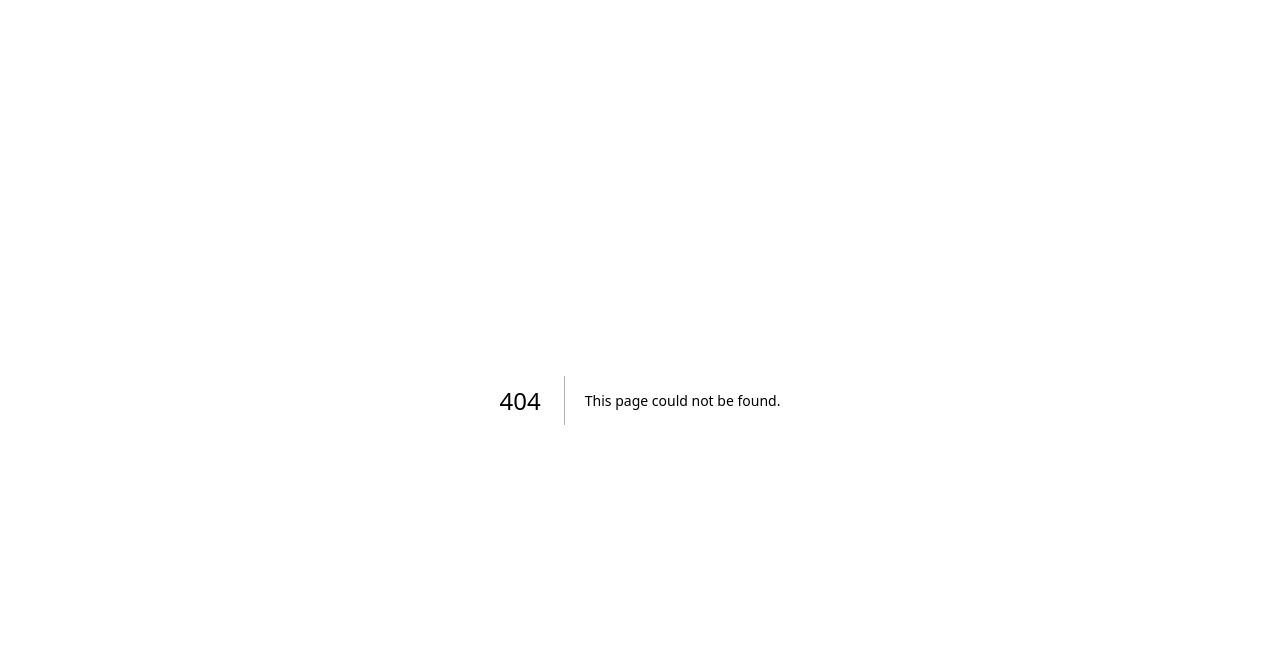
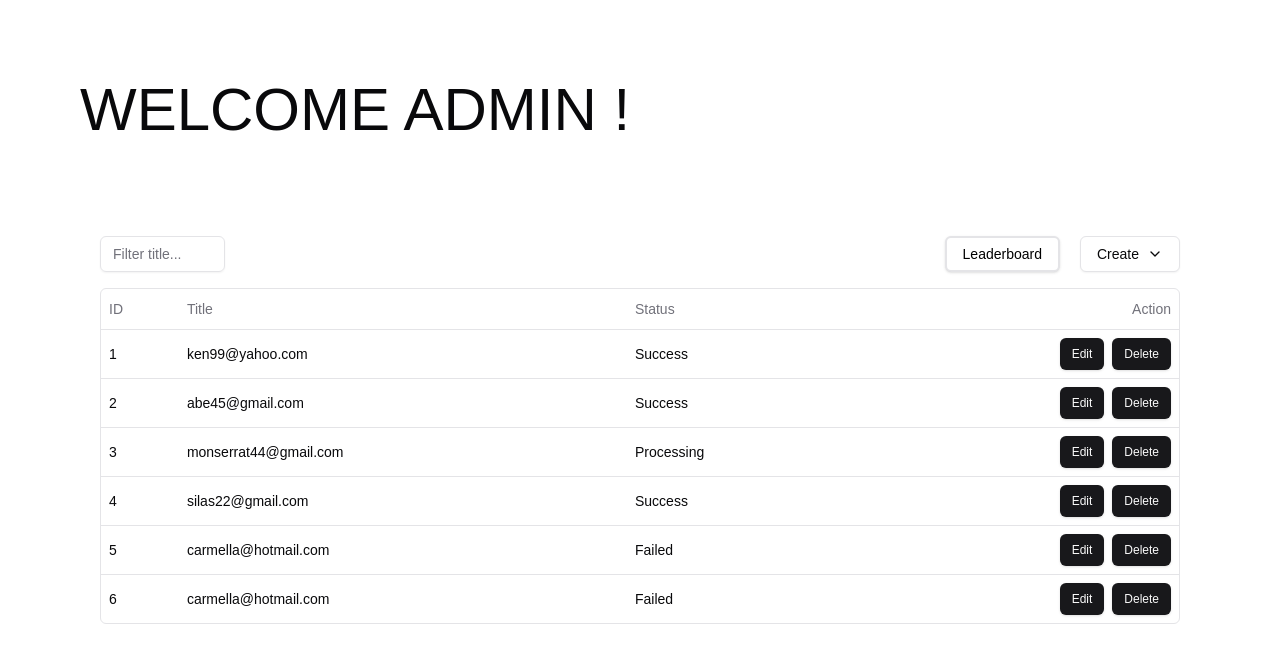
Before and after one commit to dinei254/Igiideation26, a Next.js app: page /adminPages in a window 1280 px wide. Before the commit this address had no page. Shown: the top 662 px of the page. Built offline with nearby package versions, Linux system fonts and the light colour scheme.

Commit message:
Update createUser page
create a user page and insert table view for user

```diff
--- a/app/adminPages/admin.tsx
+++ b/app/adminPages/page.tsx
@@ -1,5 +1,5 @@
 import Image from "next/image";
-import TitleTable from "@/components/ui/titleTable";
+import TitleTable from "@/components/titleTable";
 
 export default function AdminPage() {
   return (
--- /dev/null
+++ b/app/createUser/page.tsx
@@ -0,0 +1,16 @@
+import Image from "next/image";
+import Link from "next/link";
+import UserTable from "@/components/userTable";
+
+export default function CreateUser() {
+  return (
+    <div>
+      <div className="text-6xl ml-36 mt-32">
+        List of User :
+      </div>
+      <div className="mx-28 my-10">
+        <UserTable></UserTable>
+      </div>
+    </div>
+  );
+}
--- a/app/page.tsx
+++ b/app/page.tsx
@@ -1,5 +1,6 @@
 import Image from "next/image";
-import AdminPage from "./adminPages/admin"
+import AdminPage from "./adminPages/page"
+import Link from "next/link";
 
 export default function Home() {
   return (
--- /dev/null
+++ b/components/titleTable.tsx
@@ -0,0 +1,254 @@
+"use client";
+
+import * as React from "react";
+import Link from "next/link";
+// import { useRouter } from "next/navigation";
+// import { Link } from "react-router-dom";
+import {
+  ColumnDef,
+  ColumnFiltersState,
+  SortingState,
+  VisibilityState,
+  flexRender,
+  getCoreRowModel,
+  getFilteredRowModel,
+  getPaginationRowModel,
+  getSortedRowModel,
+  useReactTable,
+} from "@tanstack/react-table";
+import { ArrowUpDown, ChevronDown, MoreHorizontal } from "lucide-react";
+
+import { Button } from "@/components/ui/button";
+import {
+  DropdownMenu,
+  DropdownMenuCheckboxItem,
+  DropdownMenuContent,
+  DropdownMenuItem,
+  DropdownMenuLabel,
+  DropdownMenuSeparator,
+  DropdownMenuTrigger,
+} from "@/components/ui/dropdown-menu";
+import { Input } from "@/components/ui/input";
+import {
+  Table,
+  TableBody,
+  TableCell,
+  TableHead,
+  TableHeader,
+  TableRow,
+} from "@/components/ui/table";
+
+const data: Payment[] = [
+  {
+    id: 1,
+    amount: 316,
+    status: "success",
+    title: "ken99@yahoo.com",
+  },
+  {
+    id: 2,
+    amount: 242,
+    status: "success",
+    title: "Abe45@gmail.com",
+  },
+  {
+    id: 3,
+    amount: 837,
+    status: "processing",
+    title: "Monserrat44@gmail.com",
+  },
+  {
+    id: 4,
+    amount: 874,
+    status: "success",
+    title: "Silas22@gmail.com",
+  },
+  {
+    id: 5,
+    amount: 721,
+    status: "failed",
+    title: "carmella@hotmail.com",
+  },
+  {
+    id: 6,
+    amount: 721,
+    status: "failed",
+    title: "carmella@hotmail.com",
+  },
+];
+
+export type Payment = {
+  id: number;
+  amount: number;
+  status: "pending" | "processing" | "success" | "failed";
+  title: string;
+};
+
+const editRow = (row: any) => {
+  console.log("Button 1 clicked for row:", row.original);
+};
+
+const deleteRow = (row: any) => {
+  console.log("Button 2 clicked for row:", row.original);
+};
+
+export const columns: ColumnDef<Payment>[] = [
+  {
+    accessorKey: "id",
+    header: "ID",
+    cell: ({ row }) => <div>{row.getValue("id")}</div>,
+  },
+  {
+    accessorKey: "title",
+    header: "Title",
+    cell: ({ row }) => <div className="lowercase">{row.getValue("title")}</div>,
+  },
+  {
+    accessorKey: "status",
+    header: "Status",
+    cell: ({ row }) => (
+      <div className="capitalize">{row.getValue("status")}</div>
+    ),
+  },
+  {
+    accessorKey: "amount",
+    header: () => <div className="text-right">Action</div>,
+    cell: ({ row }) => (
+      <div className="flex justify-end space-x-2">
+        <Button
+
+          size="sm"
+          onClick={() => editRow(row)}
+        >
+          Edit
+        </Button>
+        <Button
+
+          size="sm"
+          onClick={() => deleteRow(row)}
+        >
+          Delete
+        </Button>
+      </div>
+    ),
+  },
+];
+
+function TitleTable() {
+  const [sorting, setSorting] = React.useState<SortingState>([]);
+  const [columnFilters, setColumnFilters] = React.useState<ColumnFiltersState>(
+    []
+  );
+  const [columnVisibility, setColumnVisibility] =
+    React.useState<VisibilityState>({});
+  const [rowSelection, setRowSelection] = React.useState({});
+
+  const table = useReactTable({
+    data,
+    columns,
+    onSortingChange: setSorting,
+    onColumnFiltersChange: setColumnFilters,
+    getCoreRowModel: getCoreRowModel(),
+    getPaginationRowModel: getPaginationRowModel(),
+    getSortedRowModel: getSortedRowModel(),
+    getFilteredRowModel: getFilteredRowModel(),
+    onColumnVisibilityChange: setColumnVisibility,
+    onRowSelectionChange: setRowSelection,
+    state: {
+      sorting,
+      columnFilters,
+      columnVisibility,
+      rowSelection,
+    },
+  });
+
+  return (
+    <div className="w-full">
+      <div className="flex items-center py-4 gap-[45rem] ">
+        <Input
+          placeholder="Filter title..."
+          value={(table.getColumn("title")?.getFilterValue() as string) ?? ""}
+          onChange={(event) =>
+            table.getColumn("title")?.setFilterValue(event.target.value)
+          }
+          className="max-w-sm"
+        />
+        <div className="flex flex-row">
+          <Button className="mr-5 text-black bg-white border-2 hover:bg-gray-200">
+            Leaderboard
+          </Button>
+          <DropdownMenu>
+            <DropdownMenuTrigger asChild>
+              <Button variant="outline" className="ml-auto">
+                Create <ChevronDown />
+              </Button>
+            </DropdownMenuTrigger>
+            <DropdownMenuContent className="flex flex-col">
+              <Link href="/createUser" className=" ">
+                <Button className="bg-white text-black hover:text-white px-12">
+                  User
+                </Button>
+              </Link>
+
+              <Button className="bg-white text-black hover:text-white">
+                Title
+              </Button>
+            </DropdownMenuContent>
+          </DropdownMenu>
+        </div>
+      </div>
+      <div className="rounded-md border">
+        <Table>
+          <TableHeader>
+            {table.getHeaderGroups().map((headerGroup) => (
+              <TableRow key={headerGroup.id}>
+                {headerGroup.headers.map((header) => {
+                  return (
+                    <TableHead key={header.id}>
+                      {header.isPlaceholder
+                        ? null
+                        : flexRender(
+                            header.column.columnDef.header,
+                            header.getContext()
+                          )}
+                    </TableHead>
+                  );
+                })}
+              </TableRow>
+            ))}
+          </TableHeader>
+          <TableBody>
+            {table.getRowModel().rows?.length ? (
+              table.getRowModel().rows.map((row) => (
+                <TableRow
+                  key={row.id}
+                  data-state={row.getIsSelected() && "selected"}
+                >
+                  {row.getVisibleCells().map((cell) => (
+                    <TableCell key={cell.id}>
+                      {flexRender(
+                        cell.column.columnDef.cell,
+                        cell.getContext()
+                      )}
+                    </TableCell>
+                  ))}
+                </TableRow>
+              ))
+            ) : (
+              <TableRow>
+                <TableCell
+                  colSpan={columns.length}
+                  className="h-24 text-center"
+                >
+                  No results.
+                </TableCell>
+              </TableRow>
+            )}
+          </TableBody>
+        </Table>
+      </div>
+    </div>
+  );
+}
+
+export default TitleTable;
--- a/components/ui/titleTable.tsx
+++ b/components/userTable.tsx
@@ -1,6 +1,9 @@
 "use client";
 
 import * as React from "react";
+import Link from "next/link";
+// import { useRouter } from "next/navigation";
+// import { Link } from "react-router-dom";
 import {
   ColumnDef,
   ColumnFiltersState,
@@ -39,46 +42,46 @@ const data: Payment[] = [
   {
     id: 1,
     amount: 316,
-    status: "success",
-    title: "ken99@yahoo.com",
+    position: "Admin",
+    User: "ken99@yahoo.com",
   },
   {
     id: 2,
     amount: 242,
-    status: "success",
-    title: "Abe45@gmail.com",
+    position: "Admin",
+    User: "Abe45@gmail.com",
   },
   {
     id: 3,
     amount: 837,
-    status: "processing",
-    title: "Monserrat44@gmail.com",
+    position: "Judge",
+    User: "Monserrat44@gmail.com",
   },
   {
     id: 4,
     amount: 874,
-    status: "success",
-    title: "Silas22@gmail.com",
+    position: "Judge",
+    User: "Silas22@gmail.com",
   },
   {
     id: 5,
     amount: 721,
-    status: "failed",
-    title: "carmella@hotmail.com",
+    position: "Judge",
+    User: "carmella@hotmail.com",
   },
   {
     id: 6,
     amount: 721,
-    status: "failed",
-    title: "carmella@hotmail.com",
+    position: "Judge",
+    User: "carmella@hotmail.com",
   },
 ];
 
 export type Payment = {
   id: number;
   amount: number;
-  status: "pending" | "processing" | "success" | "failed";
-  title: string;
+  position: "Judge" | "Admin";
+  User: string;
 };
 
 const editRow = (row: any) => {
@@ -96,71 +99,20 @@ export const columns: ColumnDef<Payment>[] = [
     cell: ({ row }) => <div>{row.getValue("id")}</div>,
   },
   {
-    accessorKey: "title",
-    header: "Title",
-    cell: ({ row }) => <div className="lowercase">{row.getValue("title")}</div>,
+    accessorKey: "User",
+    header: "User",
+    cell: ({ row }) => <div className="lowercase">{row.getValue("User")}</div>,
   },
   {
-    accessorKey: "status",
-    header: "Status",
+    accessorKey: "position",
+    header: "Position",
     cell: ({ row }) => (
-      <div className="capitalize">{row.getValue("status")}</div>
+      <div className="capitalize">{row.getValue("position")}</div>
     ),
   },
-  {
-    accessorKey: "amount",
-    header: () => <div className="text-right">Action</div>,
-    cell: ({ row }) => (
-      <div className="flex justify-end space-x-2">
-        <Button
-          //variant="primary"
-          size="sm"
-          onClick={() => editRow(row)}
-        >
-          Edit
-        </Button>
-        <Button
-          // variant="secondary"
-          size="sm"
-          onClick={() => deleteRow(row)}
-        >
-          Delete
-        </Button>
-      </div>
-    ),
-  },
-  // {
-  //   id: "actions",
-  //   enableHiding: false,
-  //   cell: ({ row }) => {
-  //     const payment = row.original;
-
-  //     return (
-  //       <DropdownMenu>
-  //         <DropdownMenuTrigger asChild>
-  //           <Button variant="ghost" className="h-8 w-8 p-0">
-  //             <span className="sr-only">Open menu</span>
-  //             <MoreHorizontal />
-  //           </Button>
-  //         </DropdownMenuTrigger>
-  //         <DropdownMenuContent align="end">
-  //           <DropdownMenuLabel>Actions</DropdownMenuLabel>
-  //           <DropdownMenuItem
-  //             onClick={() => navigator.clipboard.writeText(payment.id)}
-  //           >
-  //             Copy payment ID
-  //           </DropdownMenuItem>
-  //           <DropdownMenuSeparator />
-  //           <DropdownMenuItem>View customer</DropdownMenuItem>
-  //           <DropdownMenuItem>View payment details</DropdownMenuItem>
-  //         </DropdownMenuContent>
-  //       </DropdownMenu>
-  //     );
-  //   },
-  // },
 ];
 
-function TitleTable() {
+function UserTable() {
   const [sorting, setSorting] = React.useState<SortingState>([]);
   const [columnFilters, setColumnFilters] = React.useState<ColumnFiltersState>(
     []
@@ -192,34 +144,21 @@ function TitleTable() {
     <div className="w-full">
       <div className="flex items-center py-4 gap-[45rem] ">
         <Input
-          placeholder="Filter title..."
-          value={(table.getColumn("title")?.getFilterValue() as string) ?? ""}
+          placeholder="Filter User..."
+          value={(table.getColumn("User")?.getFilterValue() as string) ?? ""}
           onChange={(event) =>
-            table.getColumn("title")?.setFilterValue(event.target.value)
+            table.getColumn("User")?.setFilterValue(event.target.value)
           }
           className="max-w-sm"
         />
         <div className="flex flex-row">
-          <Button className="mr-5 text-black bg-white border-2 hover:bg-gray-200">
-            Leaderboard
+          <Button className="mr-5 ">
+            Create Admin
           </Button>
-          <DropdownMenu>
-            <DropdownMenuTrigger asChild>
-              <Button variant="outline" className="ml-auto">
-                Create <ChevronDown />
-              </Button>
-            </DropdownMenuTrigger>
-            <DropdownMenuContent className="flex flex-col">
-              <Button className="bg-white text-black hover:text-white">
-                User
-              </Button>
-              <Button className="bg-white text-black hover:text-white">
-                Title
-              </Button>
-            </DropdownMenuContent>
-          </DropdownMenu>
+          <Button>Create Judge</Button>
         </div>
       </div>
+      {/* the table */}
       <div className="rounded-md border">
         <Table>
           <TableHeader>
@@ -274,4 +213,4 @@ function TitleTable() {
   );
 }
 
-export default TitleTable;
+export default UserTable;
--- a/package.json
+++ b/package.json
@@ -31,6 +31,7 @@
     "eslint": "^8",
     "eslint-config-next": "14.2.16",
     "postcss": "^8",
+    "react-router-dom": "^7.0.2",
     "tailwindcss": "^3.4.1",
     "typescript": "^5"
   }
```
Also changed, not shown: 1 other file (tests, documents, lock files or other folders).
